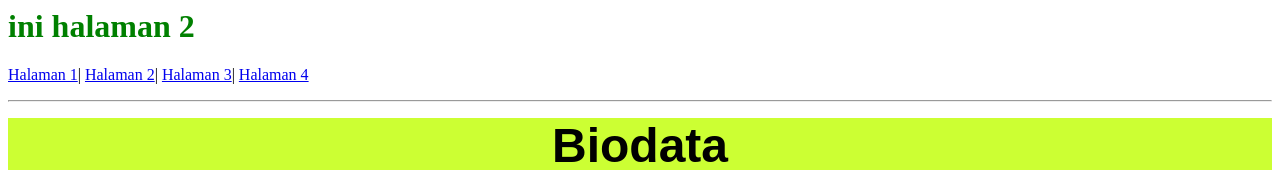
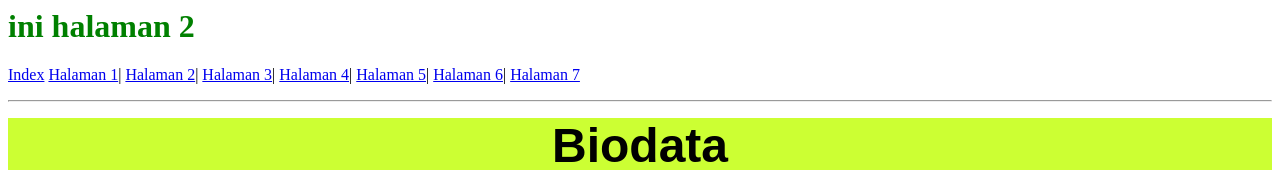
Before and after one commit to fildzahauliyaizzati-create/digitalibrary, a plain HTML site: page webti/halaman2.html in a window 1280 px wide. Shown: the top 170 px of the page. Drawn offline with Linux system fonts and the light colour scheme.

Commit message:
Update halaman2.html

```diff
--- a/webti/halaman2.html
+++ b/webti/halaman2.html
@@ -5,10 +5,14 @@
 
 <body>
 <h1><font color="green">ini halaman 2</font></h1>
-<p><a href="halaman1.html">Halaman 1</a>|
+<p><a href="index.md">Index</a>
+<a href="halaman1.html">Halaman 1</a>|
 <a href="halaman2.html">Halaman 2</a>|
 <a href="halaman3.html">Halaman 3</a>|
-<a href="halaman4.html">Halaman 4</a></p>
+<a href="halaman4.html">Halaman 4</a>|
+<a href="halaman5.html">Halaman 5</a>|
+<a href="halaman4.html">Halaman 6</a>|
+<a href="halaman4.html">Halaman 7</a></p>
 <hr>
 <p><div style="background: #ccff33"><p align="center"><font face="Arial" size="7" color="black"><b>Biodata</b></font></p></div>
 <h3><p align="center"><img src="images.jpg" width="190" height="240"></img></p></h3>
@@ -19,4 +23,5 @@
 <br><font size="5" color="yellow">Pendidikan : ............</font>
 <br><font size="5" color="orange">Kegiatan : ............</font></b></i></p></p>
 </body>
+
 </html>
```
